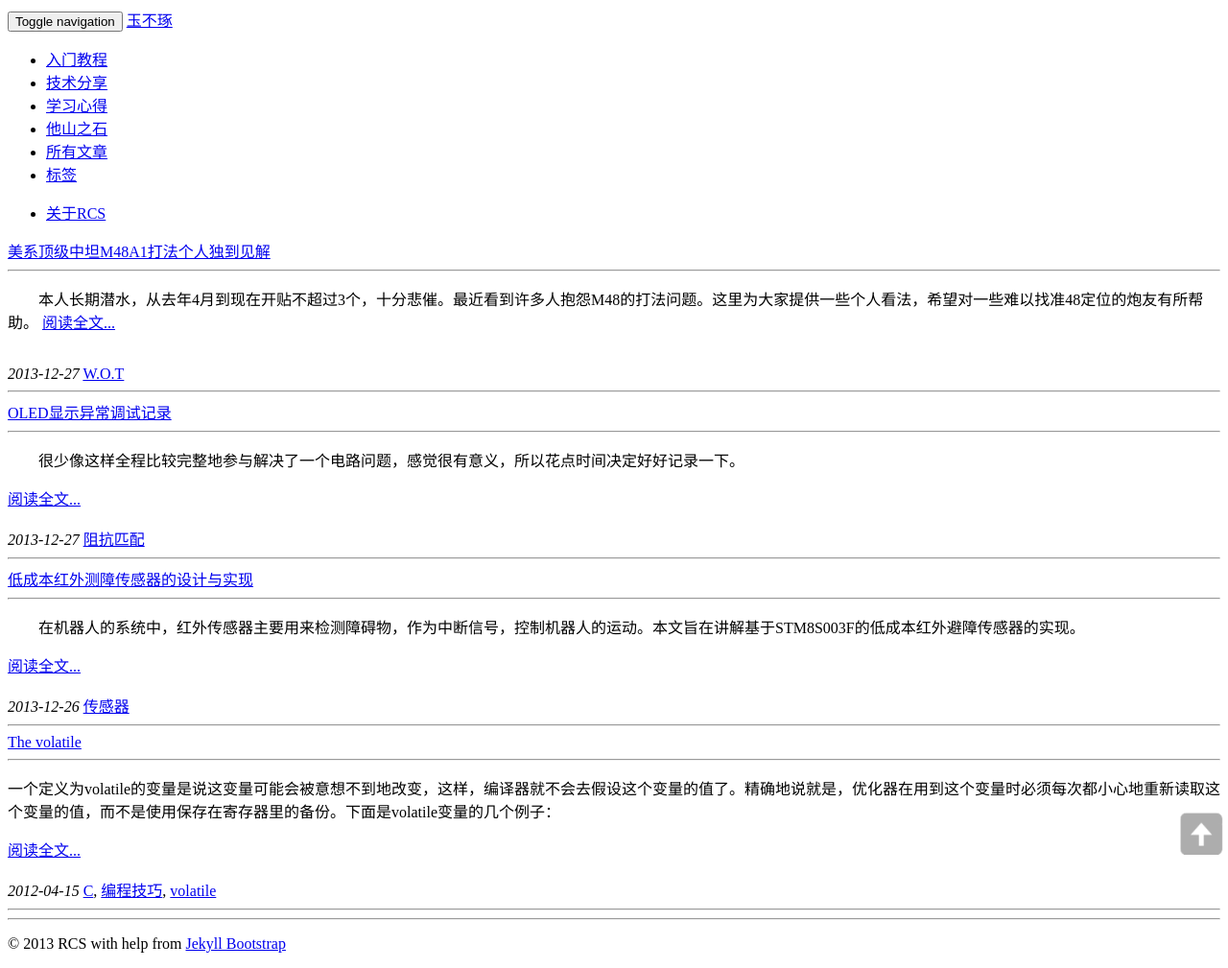
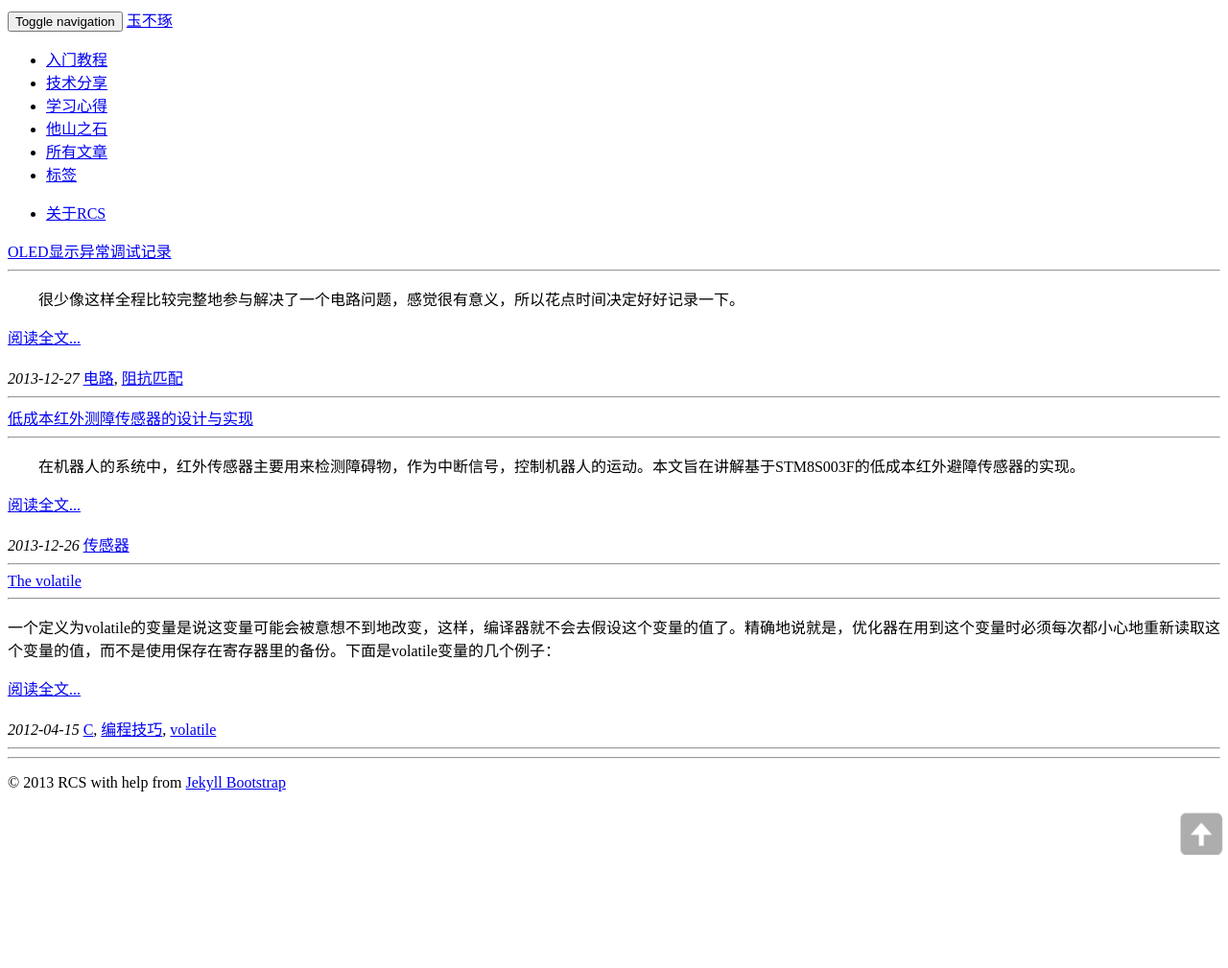
Before and after one commit to RCSTech/RCSTech.github.io, a Jekyll site: the page built from index.html, in a window 1280 px wide. Shown: the whole page at 96% size. Built offline with Jekyll 4.4.1, drawn with Linux system fonts in a browser that asks for light colours; nearby versions of some CDN libraries; Markdown is read by kramdown in place of the engine named in the settings; the list of posts is cut into pages by our own code; a style sheet for code colours, icons or effects is not loaded; after the commit the page ends 900 px from its top, so only the background shows below that; some of the changed lines change nothing that is shown.

```diff
--- a/_posts/2013-12-27-impedance-matching.md
+++ b/_posts/2013-12-27-impedance-matching.md
@@ -5,6 +5,7 @@
 description: "记录了一次关于阻抗匹配的调试过程"
 category: "学习心得"
 tags:
+    - 电路
     - 阻抗匹配
 ---
 {% include JB/setup %}
--- a/_posts/2013-12-27-test.md
+++ /dev/null
@@ -1,70 +0,0 @@
----
-layout: post
-title: "美系顶级中坦M48A1打法个人独到见解"
-author: Wish_a_smile
-layout: post
-description: "WOT"
-category: 他山之石
-tags:
-  - W.O.T
----
-
-　　本人长期潜水，从去年4月到现在开贴不超过3个，十分悲催。最近看到许多人抱怨M48的打法问题。这里为大家提供一些个人看法，希望对一些难以找准48定位的炮友有所帮助。
-<!--more-->
-
-![战绩1]({{ site.img_path }}/2013-12-26 战绩1.png)
-![战绩2]({{ site.img_path }}/2013-12-26 战绩2.png)
-![center]先上战绩，无它意，只表所言非随口胡说
-
-军团已是形同虚设，个人只打过4场联队，这里提到的说法只适合野队，联队高玩请无视
-
-　　提到M48就不得不说之前的M46。
-
-　　很多撸友都反应升级之后十分不适应M48的打法，还再走46的老路子。
-
-　　相比而言个人却觉得十分顺手。归根到底，还是于我个人46的打法有关。这里先与各位略述一二。从这个角度上来说 48和46是有一定继承性的。
-
-####首先来看一下老46的基本数据
-* 急速47
-* 炮 穿深220左右 高射速 中精度 快瞄
-* 装甲纸糊不提
-* 视野 420 最顶级
-* 单位功率一般
-* 履带适应性优秀
-
-　　从这当中基本可以看出46并不是一台十分适合高危工作的车辆。容错率较为低下。在老M46时代，也许其还有一定的侦查价值。但随着版本的不断更新，F系列的加入，高穿高精度的战车越来越多。在这样的环境下，视野对M46明升暗降后的巴顿来说仅仅是附属物罢了。
-
-　　时常被撸友嘲笑。几千场的巴顿下来，煎饼数量少得可怜。46在野队的位置受到50 25T的严重冲击后时常显得有些乏力。在7.0版本之后个人的巴顿形成了一套输出为主的打法。在此将个人经验与诸位分享一二。
-
-　　巴顿在野队的优势 无非在于 视野 快瞄 地形
-
-　　420的视野保证了大部分时候先于对手做好进攻或防守准备
-
-　　优秀的移动射击能力带来了最少的瞄准准备时间 只需一瞬即可完成目标锁定
-
-
-　　地形适应性除履带的良好适应性带来的优异短途越野能力之外，前置炮塔和大俯仰角意味着巴顿可以从容利用地形伸缩。在巷战中有着突出得偷袭能力。
-
-　　有了这些硬件条件以后。可以个人认为巴顿在7.0后的新环境下最适合的打法应当如蜻蜓点水。利用灵活的走位辅以地形和视野压制，在中近距离上对对方实现火力压制。相较于点灯来说，输出、输出再输出才是对团队最大的贡献。
-
-####本着这样的思路，个人总结一套7.0后的M46打法原则：
-* 在敌人看不到你的时候进行输出;
-* 在敌人已经看到你却不在意你的时候进行输出;
-* 在敌人已经在意你时让其无法攻击你并继续输出;
-* 当敌人能够攻击到你的时候应使其难以有效率得攻击并继续输出。
-
-　　如何实现上述的思路，就在于巴顿为我们提供的3大要素 视野 快瞄 和地形的优势利用。
-
-　　接下来我们来看看M48对于老M46的特性继承。
-
-　　首先M48现在拥有游戏中第一视野 420 虽然隐蔽能力就46有所下降，但并不十分影响其对视野能力的继承性。
-
-　　M48的一杆逆天M68 极高的输出能力 稳定的扩圈 1.7的最佳瞄准速度以及.36的精度保证了在接敌或遇袭时的最佳反应时间。快瞄特性被发扬光大。
-
-　　相较于M46的前置设计，48M更倾向于中置布局。更大的车体和炮塔面积一定程度上减低了48对地形的利用能力。虽然如此，俯仰角依然，短途越野能力依旧风骚。从地形角度来说 48比46略有不及但并非明显下降
-
-　　所以从上述角度来说 48并非是一台无法从46过度的车。唯一的问题在于，晋升十级之后，48所处的环境与46完全不同。因此在继续之前的猥琐输出思路的道路上需要作出适当的调整。
-
-　　在过去九级中T的年代可以说其存在感对于一般野队玩家来说并不如10级重或者九级TD来的浓厚。220左右的临界穿深对于高级重T或TD的威胁仅限于利用走位提供的输出机会。对于9级中T来说，侧后依然是进攻点的主要选择。
-
-　　M48所具备的高穿深意味着其有能力对于高防护车辆进行正面打击。而其防护能力出了炮盾和首上偶尔提供的惊喜之外并不十分出众。高仇恨、大车体、中等机动的后果则是走位失误的48往往成为敌方集火的对象。
```
Also changed, not shown: about.md (line endings or trailing spaces).
